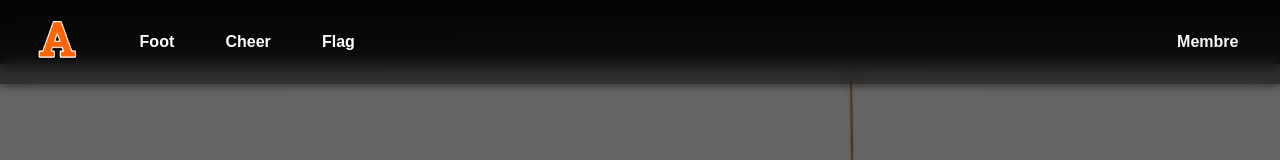
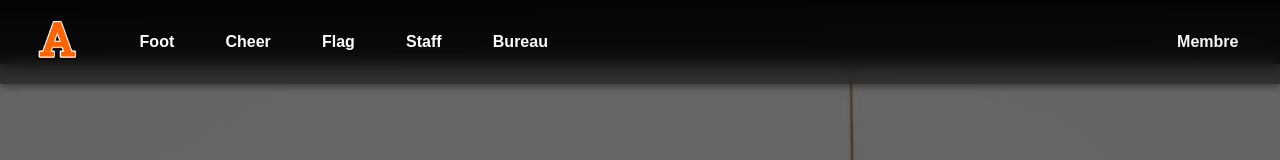
Before and after one commit to AngesMdm/AngesMdm, a Next.js app: page / in a window 1280 px wide. Shown: the top 160 px of the page. Built offline with nearby package versions, Linux system fonts and the light colour scheme; no server answers.

Commit message:
v1 corrigé

```diff
--- a/src/app/Home.tsx
+++ b/src/app/Home.tsx
@@ -162,7 +162,12 @@ export default function Home() {
                                 const titles = ["Foot", "Cheer", "Flag"];
                                 const classes = ["gauche", "face", "droite"];
                                 return (
-                                    <a key={i} href="" className={`card-link card ${classes[i]}`} style={{ textDecoration: "none", color: "white" }}>
+                                    <a
+                                        key={i}
+                                        href={i === 0 ? FOOT_ROUTE : i === 1 ? CHEER_ROUTE : FLAG_ROUTE}
+                                        className={`card-link card ${classes[i]}`}
+                                        style={{ textDecoration: "none", color: "white" }}
+                                    >
                                         <h3 style={{ margin: 0 }}>{titles[i]}</h3>
                                     </a>
                                 );
--- a/src/components/header.tsx
+++ b/src/components/header.tsx
@@ -1,7 +1,7 @@
 "use client";
 import { memo, useEffect, useState, useRef } from "react";
 import Image from "next/image";
-import { HOME_ROUTE, FLAG_ROUTE, FOOT_ROUTE, CHEER_ROUTE, LOGIN_ROUTE, DRIVE_ROUTE } from "@/constants/app.route.const";
+import { HOME_ROUTE, FLAG_ROUTE, FOOT_ROUTE, CHEER_ROUTE, LOGIN_ROUTE, DRIVE_ROUTE, STAFF_ROUTE, BUREAU_ROUTE } from "@/constants/app.route.const";
 import { useSession, signOut } from "next-auth/react";
 
 export const Header = memo(() => {
@@ -90,6 +90,8 @@ export const Header = memo(() => {
                             <a href={FOOT_ROUTE} className="nav-link">Foot</a>
                             <a href={CHEER_ROUTE} className="nav-link">Cheer</a>
                             <a href={FLAG_ROUTE} className="nav-link">Flag</a>
+                            <a href={STAFF_ROUTE} className="nav-link">Staff</a>
+                            <a href={BUREAU_ROUTE} className="nav-link">Bureau</a>
                         </>
                     )}
                 </div>
@@ -123,9 +125,11 @@ export const Header = memo(() => {
                     <a href={FLAG_ROUTE} className="dropdown-item" onClick={closeMobileMenu}>Flag</a>
                     <a href={FOOT_ROUTE} className="dropdown-item" onClick={closeMobileMenu}>Foot</a>
                     <a href={CHEER_ROUTE} className="dropdown-item" onClick={closeMobileMenu}>Cheer</a>
+                    <a href={STAFF_ROUTE} className="dropdown-item" onClick={closeMobileMenu}>Staff</a>
+                    <a href={BUREAU_ROUTE} className="dropdown-item" onClick={closeMobileMenu}>Bureau</a>
                     {session?.user ? (
                         <>
-                            <a href="/user/drive" className="dropdown-item" onClick={closeMobileMenu}>Drive</a>
+                            <a href={DRIVE_ROUTE} className="dropdown-item" onClick={closeMobileMenu}>Drive</a>
                             <button onClick={() => { signOut(); closeMobileMenu(); }} className="dropdown-item">Se déconnecter</button>
                         </>
                     ) : (
```
